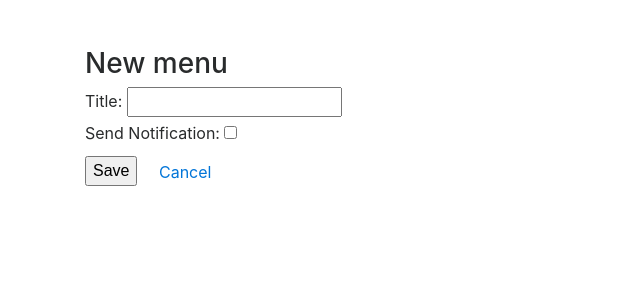
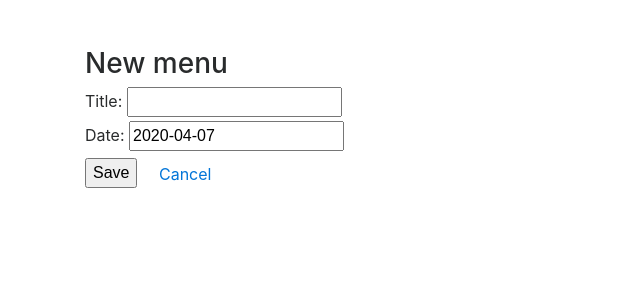
Before and after one commit to nicolascuevas/noraprojects, a Django app: page /meals/add/ in a window 1280 px wide. Shown: the part 56-356 px from the top of the page, without its empty margins (0-640 px from the left). Run offline with Django 3.2, Linux system fonts and the light colour scheme; a user stored in the database is signed in; some libraries are stand-ins or nearby versions.

Commit message:
- Remove field send from menu     - Remove field uuid from menu     - Add field date to menu

```diff
--- a/meals/models.py
+++ b/meals/models.py
@@ -16,17 +16,19 @@ from meals import helpers
 
 class Menu(models.Model):
     user = models.ForeignKey(User, null=True, blank=True)
-    send = models.BooleanField(default=False)
+    #send = models.BooleanField(default=False)
     created_at = models.DateTimeField(default=timezone.now)
     updated_at = models.DateTimeField(default=timezone.now)
     title = models.CharField(max_length=100, null=True, blank=True)
-    uuid = models.UUIDField(default=helpers.generate_uuid())
+    date = models.DateField(default=timezone.now, unique=True)
+    #uuid = models.UUIDField(default=helpers.generate_uuid())
 
     class Meta:
         verbose_name = 'Menu'
+        ordering = ['date']
 
     def __str__(self):
-        return self.send
+        return self.date
 
     def can_choose_menu(self):
         """
@@ -67,6 +69,6 @@ class Order(models.Model):
 
 @receiver(post_save, sender=Menu)
 def post_menu(instance, **kwargs):
-    if instance.send:
+    if False:
         options = Option.objects.filter(menu__id=instance.id)
         send_slack_notification(options, instance.uuid)
--- a/meals/templates/menu_add.html
+++ b/meals/templates/menu_add.html
@@ -7,7 +7,7 @@
         <div>
         <form action="" method="post">{% csrf_token %}
             <label>Title: </label> {{ form.title }} <br>
-            <label>Send Notification: </label> {{ form.send }} <br>
+            <label>Date: </label> {{ form.date }} <br>
             <input type="submit" value="Save" />
             <a href="{% url 'meals:list_menu' %}" class="btn btn-default">Cancel</a>
         </form>
--- a/meals/templates/menu_list.html
+++ b/meals/templates/menu_list.html
@@ -19,7 +19,7 @@
                 {% for current_menu in menu %}
                     <tr>
                         <td>{{ current_menu.title }}</td>
-                        <td>{{ current_menu.created_at }}</td>
+                        <td>{{ current_menu.date }}</td>
                         <td>
                             <a href="{% url 'meals:update_menu' current_menu.pk %}" title="Edit"><i class="fa fa-pencil"></i></a>
                             <a href="{% url 'meals:list_option' current_menu.pk %}" title="Options"><i class="fa fa-eye"></i></a>
--- a/meals/views.py
+++ b/meals/views.py
@@ -52,7 +52,7 @@ class ListMenu(ListView):
 class CreateMenu(CreateView):
     template_name = 'menu_add.html'
     model = Menu
-    fields = ('title', 'send',)
+    fields = ('title', 'date',)
     success_url = reverse_lazy('meals:list_menu')
 
     def form_valid(self, form):
@@ -63,7 +63,7 @@ class CreateMenu(CreateView):
 @method_decorator(login_required, name='dispatch')
 class UpdateMenu(UpdateView):
     model = Menu
-    fields = ('title', 'send',)
+    fields = ('title', 'date',)
     template_name = 'menu_add.html'
     success_url = reverse_lazy('meals:list_menu')
 
```
Also changed, not shown: meals/migrations/0006_auto_20200407_1628.py (added).
